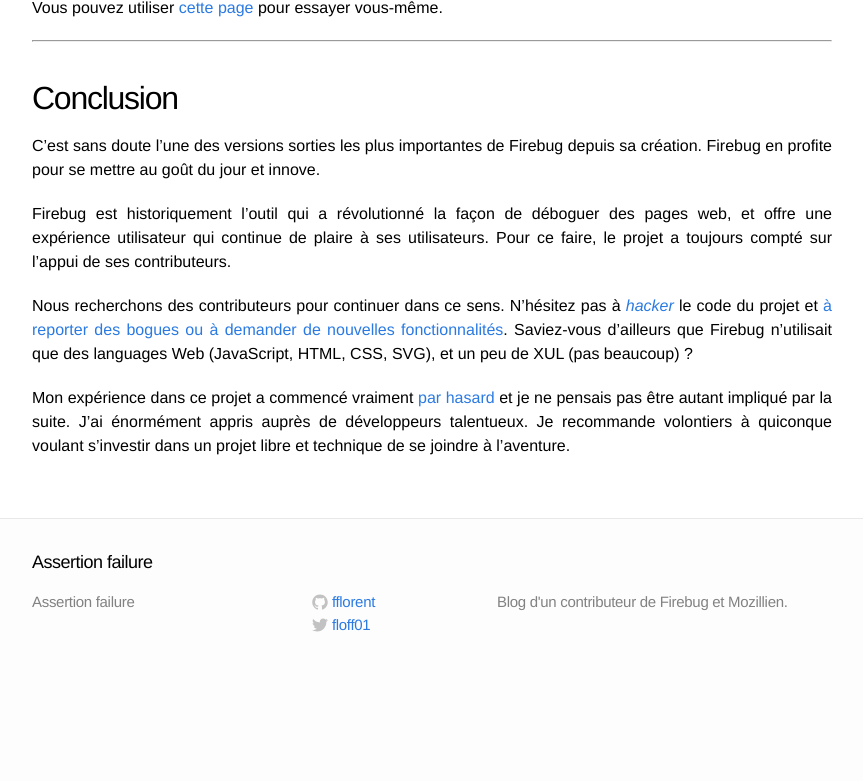
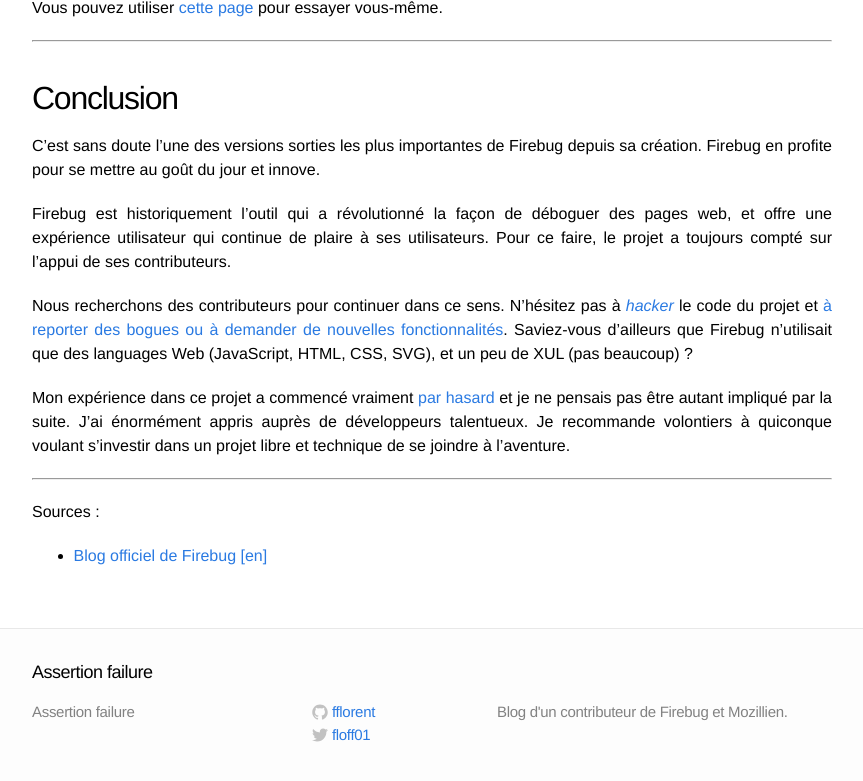
Before and after one commit to fflorent/fflorent.github.io, a Jekyll site: the page built from _posts/2014-06-12-Firebug-2.0-released.md, in a window 1280 px wide and 900 px high, scrolled down 10516 px, cut to the strip 109-890 px from the top of the window. Shown: the whole strip, without its empty margins (208-1071 px from the left). Built offline with Jekyll 4.4.1, drawn with Linux system fonts in a browser that asks for light colours; before the commit the page ends 11306 px from its top, so only the background shows below that.

Commit message:
Add source to the post for the Firebug 2.0 release

```diff
--- a/_posts/2014-06-12-Firebug-2.0-released.md
+++ b/_posts/2014-06-12-Firebug-2.0-released.md
@@ -257,7 +257,7 @@ pour essayer vous-même.
 </script>
 
 
-<hr />
+----
 
 ## Conclusion
 
@@ -281,4 +281,10 @@ et je ne pensais pas être autant impliqué par la suite. J'ai énormément appr
 de développeurs talentueux. Je recommande volontiers à quiconque voulant s'investir
 dans un projet libre et technique de se joindre à l'aventure.
 
+----
+
+Sources :
+
+* [Blog officiel de Firebug [en]](https://blog.getfirebug.com/2014/06/10/firebug-2-0/)
+
 [firebug]: https://getfirebug.com
```
